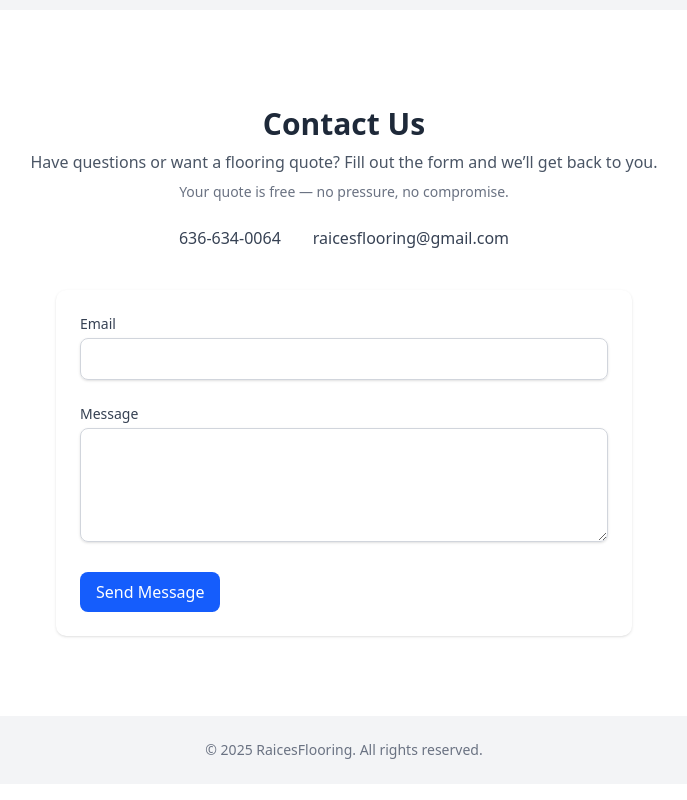
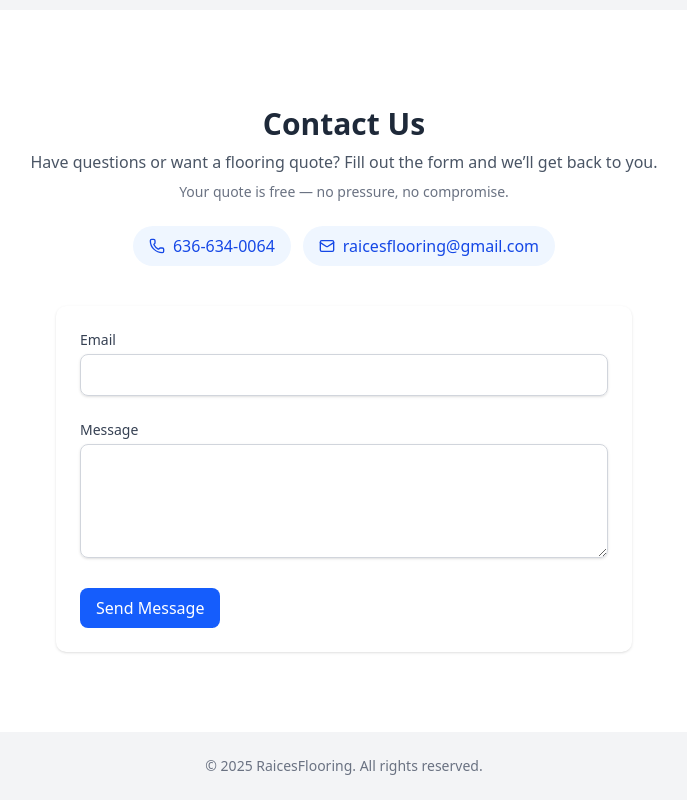
Before and after one commit to SoyIsrael/FlooringWebsite, a React (Vite) app: page / in a window 1280 px wide. Shown: the part 2210-3010 px from the top of the page, without its empty margins (296-983 px from the left). Built offline with nearby package versions, Linux system fonts and the light colour scheme.

Commit message:
Stylistic update to Contact section

```diff
--- a/src/components/ContactForm.jsx
+++ b/src/components/ContactForm.jsx
@@ -1,4 +1,5 @@
 import { useForm, ValidationError } from "@formspree/react";
+import { Phone, Mail } from "lucide-react";
 
 export default function ContactForm() {
   const [state, handleSubmit] = useForm("movdzjrk");
@@ -22,17 +23,19 @@ export default function ContactForm() {
         <p className="text-sm text-gray-500 text-center mt-2">
           Your quote is free — no pressure, no compromise.
         </p>
-        <div className="mt-6 flex flex-col sm:flex-row sm:justify-center sm:gap-8 gap-2 text-gray-700">
+        <div className="mt-6 flex flex-col sm:flex-row sm:justify-center items-center gap-3">
           <a
             href="tel:+16366340064"
-            className="hover:text-blue-600 transition"
+            className="inline-flex items-center gap-2 px-4 py-2 rounded-full bg-blue-50 text-blue-700 font-medium hover:bg-blue-100 hover:text-blue-800 transition"
           >
+            <Phone className="h-4 w-4" />
             636-634-0064
           </a>
           <a
             href="mailto:raicesflooring@gmail.com"
-            className="hover:text-blue-600 transition"
+            className="inline-flex items-center gap-2 px-4 py-2 rounded-full bg-blue-50 text-blue-700 font-medium hover:bg-blue-100 hover:text-blue-800 transition"
           >
+            <Mail className="h-4 w-4" />
             raicesflooring@gmail.com
           </a>
         </div>
```
